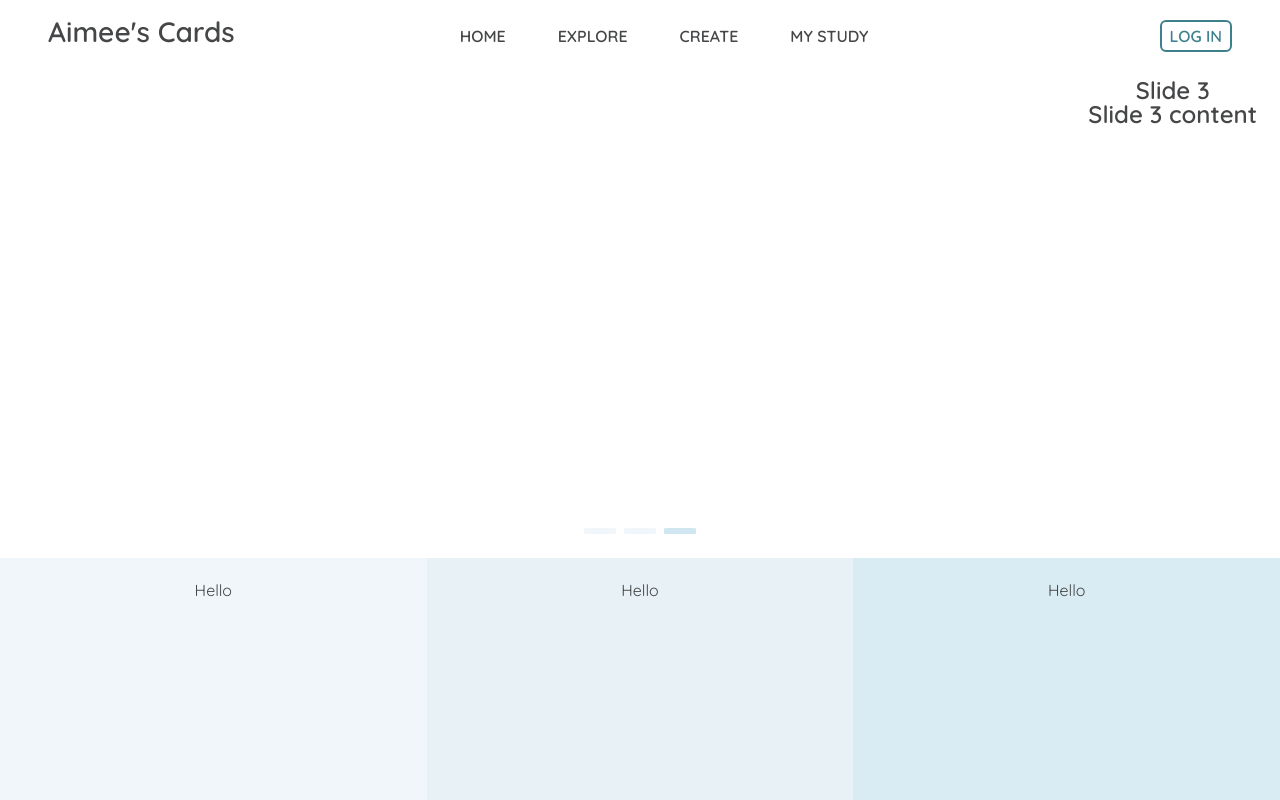
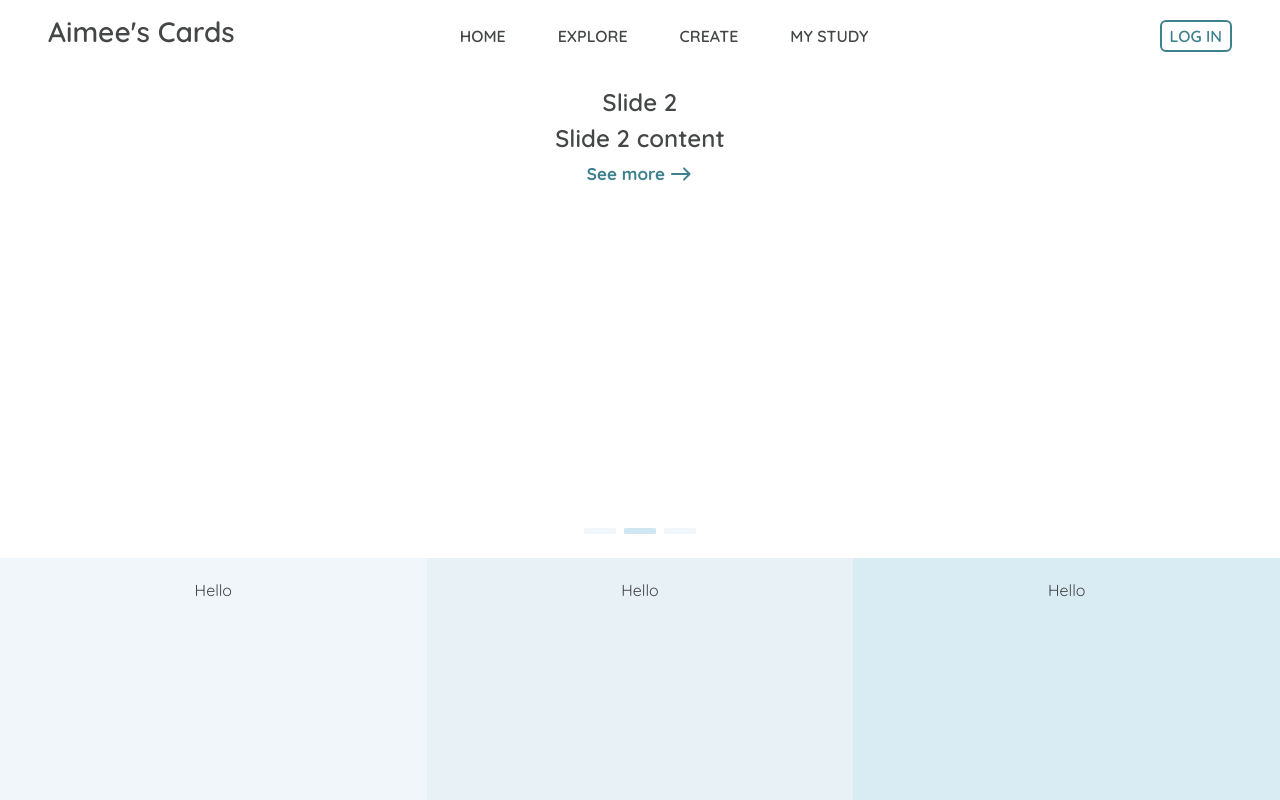
Before and after one commit to AimeeHa/Flashcards, a React (Vite) app in the folder flashcard-react/: page / in a window 1280 px wide. Shown: the top 800 px of the page. Built offline with nearby package versions, Linux system fonts and the light colour scheme.

Commit message:
added buttons to banner's slides

```diff
--- a/flashcard-react/src/Slideshow.css
+++ b/flashcard-react/src/Slideshow.css
@@ -16,6 +16,33 @@
   width: 100%;
   border-radius: 10px;
   text-align: center;
+}
+
+.slide > div {
+  margin: 12px;
+}
+
+.slideButton {
+  display: flex;
+  margin-top: 24px;
+  color: #3d808e;
+  font-weight: 700;
+  font-size: 17px;
+  justify-content: center;
+  gap: 4px;
+}
+
+.slideButton a {
+  text-decoration: none;
+  color: #3d808e;
+}
+
+.slideButtonArrow {
+  transition: ease 250ms;
+}
+
+.slideButton:hover .slideButtonArrow {
+  transform: translateX(16px);
 }
 
 /* Buttons */
--- a/flashcard-react/src/Slideshow.tsx
+++ b/flashcard-react/src/Slideshow.tsx
@@ -1,16 +1,26 @@
 import { useEffect, useRef, useState } from 'react';
 import './Slideshow.css';
+import EastRoundedIcon from '@mui/icons-material/EastRounded';
 
 interface Slide {
   title: string;
   content: string;
+  link: string;
 }
 const slides: Slide[] = [
-  { title: 'Slide 1', content: 'Slide 1 content' },
-  { title: 'Slide 2', content: 'Slide 2 content' },
-  { title: 'Slide 3', content: 'Slide 3 content' },
+  {
+    title: 'Slide 1',
+    content: 'Slide 1 content',
+    link: 'https://www.google.com',
+  },
+  { title: 'Slide 2', content: 'Slide 2 content', link: '/' },
+  {
+    title: 'Slide 3',
+    content: 'Slide 3 content',
+    link: 'https://www.facebook.com',
+  },
 ];
-const delay = 2500;
+const delay = 3000;
 
 function Slideshow() {
   const [index, setIndex] = useState(0);
@@ -42,10 +52,16 @@ function Slideshow() {
         className="slideshowSlider"
         style={{ transform: `translate3d(${-index * 100}%, 0, 0)` }}
       >
-        {slides.map(({ title, content }, index) => (
+        {slides.map(({ title, content, link }, index) => (
           <div className="slide" key={index}>
-            {title} <br />
-            {content}
+            <div>{title}</div>
+            <div>{content}</div>
+            <div className="slideButton">
+              <a href={link}>See more</a>
+              <div className="slideButtonArrow">
+                <EastRoundedIcon></EastRoundedIcon>
+              </div>
+            </div>
           </div>
         ))}
       </div>
```
Also changed, not shown: package.json (added, +8 -0 lines), 2 other files (tests, documents, lock files or other folders).
